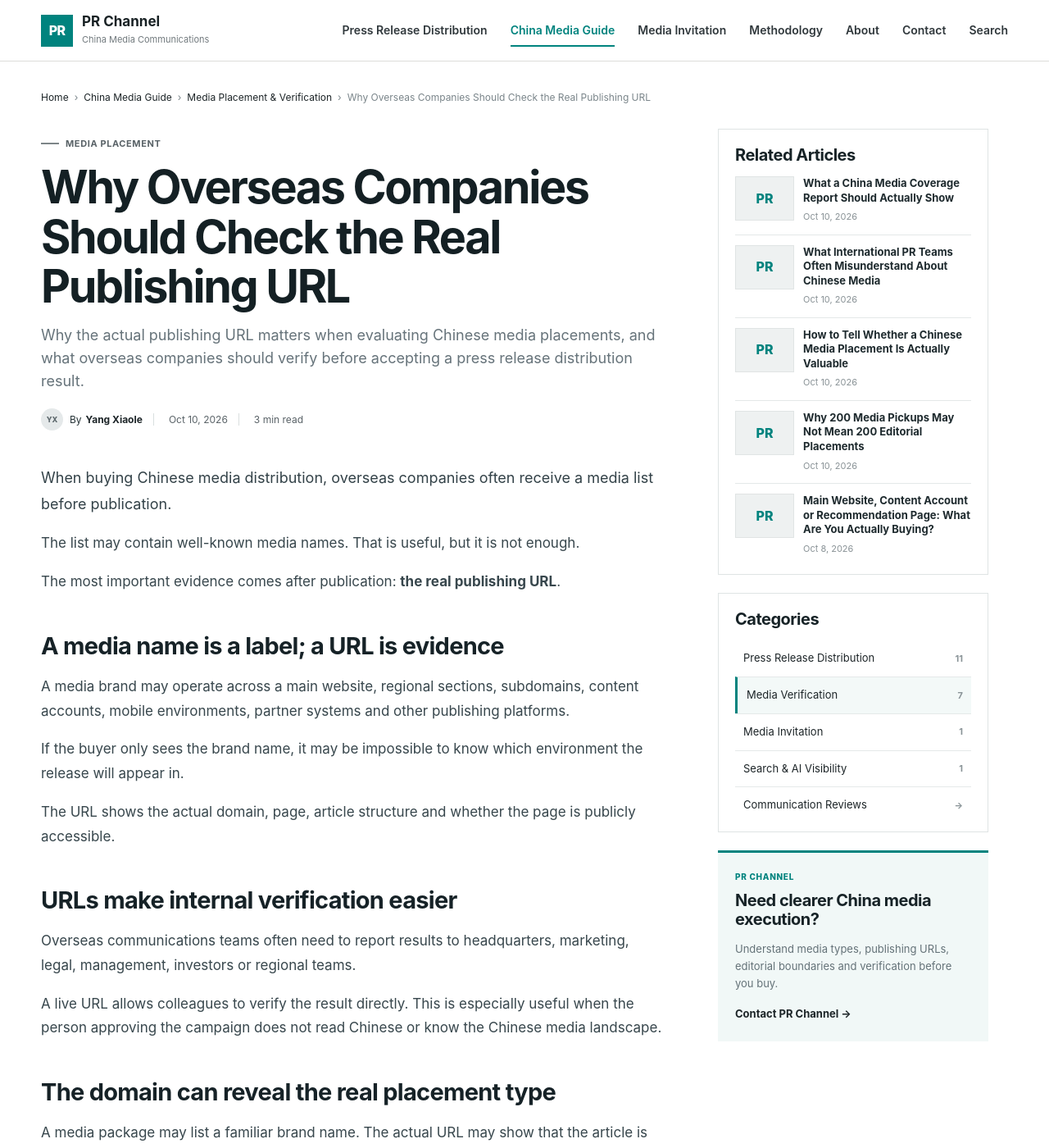
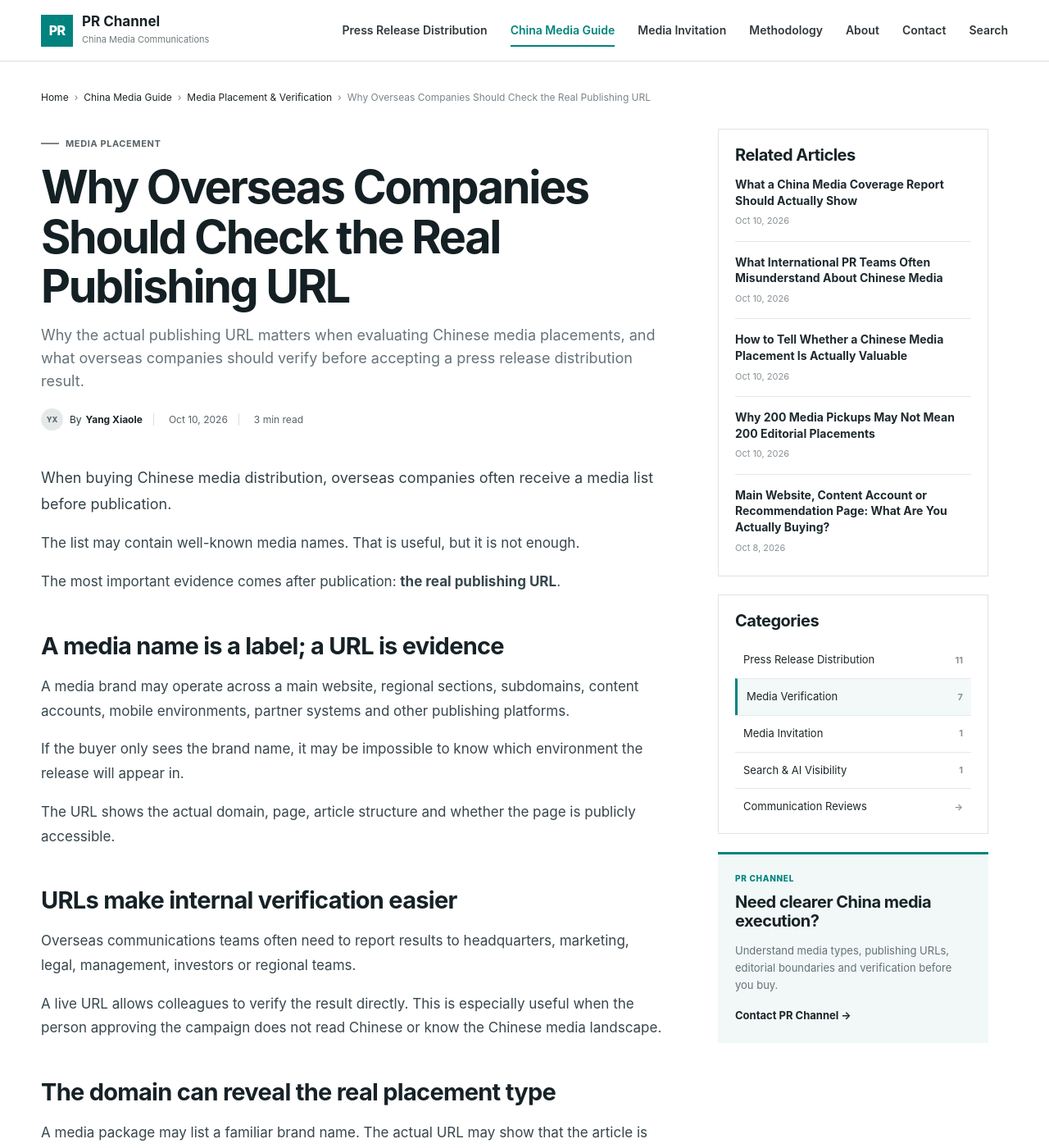
Before and after one commit to PRChannel/pressreleasechannel.com, a Jekyll site: the page built from _posts/2026-10-10-why-overseas-companies-should-check-the-real-publishing-url.md, in a window 1280 px wide and 1400 px high. Shown: the whole window at 82% size. Built offline with Jekyll 4.4.1, drawn with Linux system fonts in a browser that asks for light colours.

Commit message:
Add files via upload
调整缩略图

```diff
--- a/_layouts/post.html
+++ b/_layouts/post.html
@@ -67,8 +67,10 @@ layout: default
             {% assign related_count = 0 %}
             {% for post in site.posts %}
               {% if post.url != page.url and post.hub == page.hub and post.title and post.title != '' and related_count < 5 %}
-              <a class="sidebar-related-item" href="{{ post.url }}">
-                {% if post.image and post.image != '/assets/img/og-default.svg' %}<img src="{{ post.image }}" alt="" loading="lazy">{% else %}<span class="sidebar-thumb-placeholder">PR</span>{% endif %}
+              {% assign related_has_image = false %}
+              {% if post.image and post.image != '/assets/img/og-default.svg' %}{% assign related_has_image = true %}{% endif %}
+              <a class="sidebar-related-item{% if related_has_image %} has-thumb{% else %} no-thumb{% endif %}" href="{{ post.url }}">
+                {% if related_has_image %}<img src="{{ post.image }}" alt="" loading="lazy">{% endif %}
                 <span><strong>{{ post.title }}</strong><small>{{ post.date | date: '%b %-d, %Y' }}</small></span>
               </a>
               {% assign related_count = related_count | plus: 1 %}
@@ -77,8 +79,10 @@ layout: default
             {% if related_count < 5 %}
               {% for post in site.posts %}
                 {% if post.url != page.url and post.hub != page.hub and post.title and post.title != '' and related_count < 5 %}
-                <a class="sidebar-related-item" href="{{ post.url }}">
-                  {% if post.image and post.image != '/assets/img/og-default.svg' %}<img src="{{ post.image }}" alt="" loading="lazy">{% else %}<span class="sidebar-thumb-placeholder">PR</span>{% endif %}
+                {% assign related_has_image = false %}
+                {% if post.image and post.image != '/assets/img/og-default.svg' %}{% assign related_has_image = true %}{% endif %}
+                <a class="sidebar-related-item{% if related_has_image %} has-thumb{% else %} no-thumb{% endif %}" href="{{ post.url }}">
+                  {% if related_has_image %}<img src="{{ post.image }}" alt="" loading="lazy">{% endif %}
                   <span><strong>{{ post.title }}</strong><small>{{ post.date | date: '%b %-d, %Y' }}</small></span>
                 </a>
                 {% assign related_count = related_count | plus: 1 %}
--- a/assets/css/style.css
+++ b/assets/css/style.css
@@ -578,12 +578,13 @@ main .article-content li a:hover{
 .sidebar-section-v3{border:1px solid #dfe4e4;background:#fff;padding:20px 20px 10px}
 .sidebar-section-v3 h2,.sidebar-note-v3 h2{font-size:20px;letter-spacing:-.025em;margin:0 0 14px;color:#172327}
 .sidebar-related-list{display:grid}
-.sidebar-related-item{display:grid;grid-template-columns:72px minmax(0,1fr);gap:11px;padding:12px 0;border-top:1px solid #e4e8e8;color:#172327}
+.sidebar-related-item{display:block;padding:15px 0;border-top:1px solid #e4e8e8;color:#172327}
 .sidebar-related-item:first-child{border-top:0;padding-top:0}
-.sidebar-related-item img,.sidebar-thumb-placeholder{width:72px;height:54px;object-fit:cover;background:#eef1f1;border:1px solid #e0e4e4}
-.sidebar-thumb-placeholder{display:grid;place-items:center;color:#00837e;font-size:16px;font-weight:800}
-.sidebar-related-item strong{display:block;font-size:13px;line-height:1.35;color:#1e2a2e;font-weight:700}
-.sidebar-related-item small{display:block;margin-top:5px;color:#899296;font-size:11px}
+.sidebar-related-item.has-thumb{display:grid;grid-template-columns:84px minmax(0,1fr);gap:12px;align-items:start}
+.sidebar-related-item img{display:block;width:84px;height:60px;object-fit:cover;background:#f3f5f5;border:1px solid #e0e4e4}
+.sidebar-related-item.no-thumb strong{font-size:14px;line-height:1.4}
+.sidebar-related-item strong{display:block;font-size:13px;line-height:1.38;color:#1e2a2e;font-weight:700}
+.sidebar-related-item small{display:block;margin-top:6px;color:#899296;font-size:11px}
 .sidebar-related-item:hover strong{color:#00837e}
 .sidebar-categories{display:grid}
 .sidebar-categories a{display:grid;grid-template-columns:1fr auto;gap:12px;align-items:center;padding:11px 10px;border-top:1px solid #e5e9e9;color:#4a575c;font-size:13px}
```
